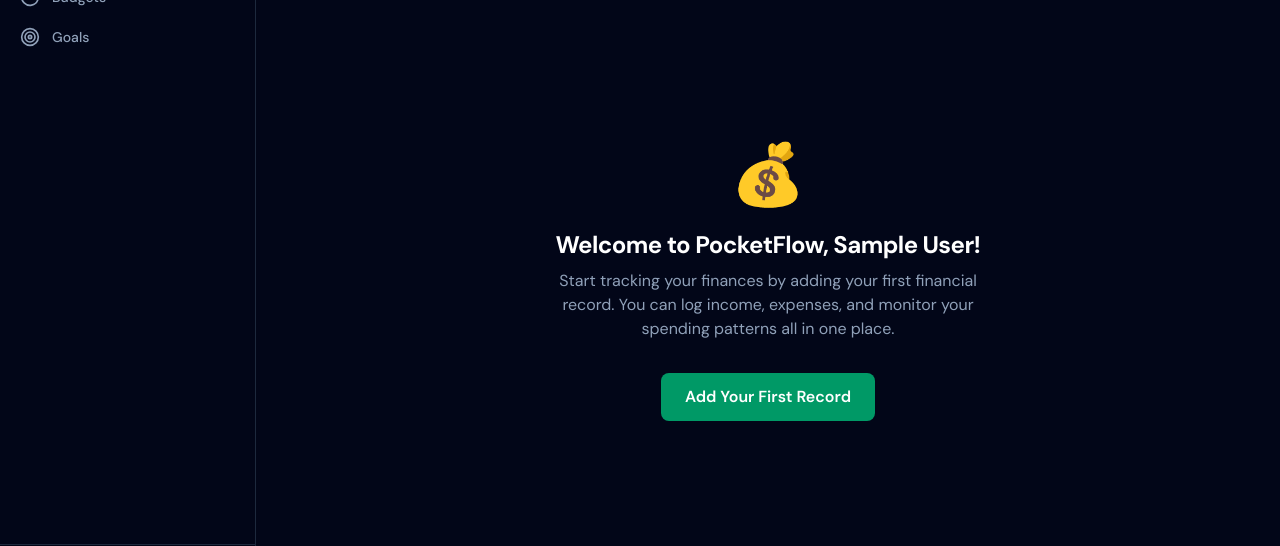
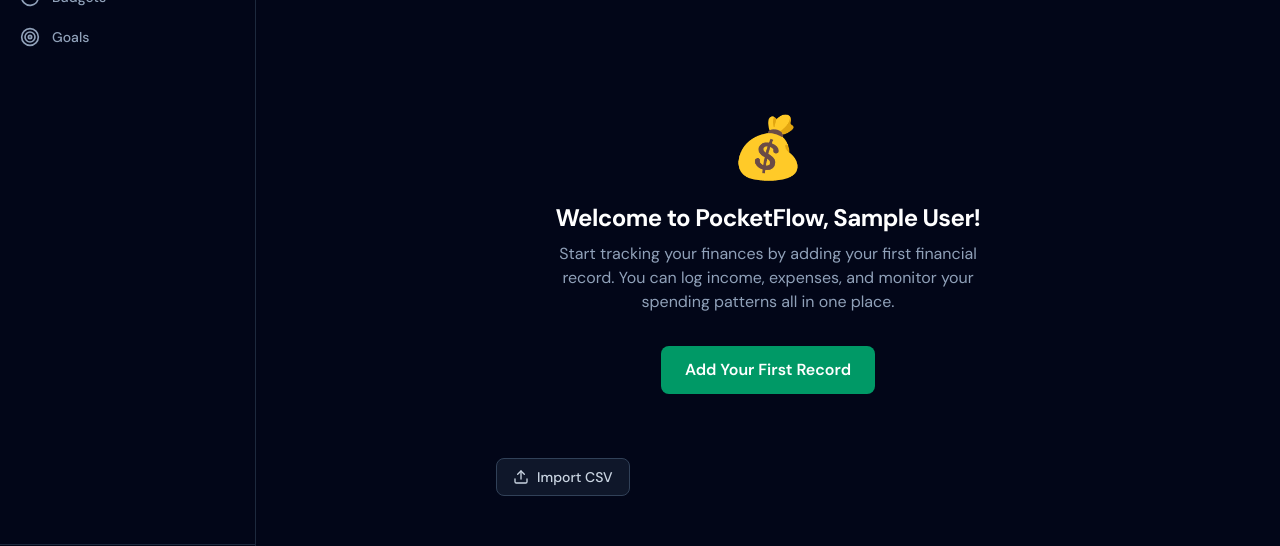
Before and after one commit to AyomideKayode/pocketFlow, a React (Vite) app in the folder client/: page /dashboard in a window 1280 px wide. Shown: the part 181-727 px from the top of the page. Built offline with nearby package versions, Linux system fonts and the light colour scheme; no server answers; sample sign-in values are in the browser's storage.

Commit message:
fix (budgets): Use local month to avoid ealry/late budget reset issues that might be caused by UTC-based period. || fix (dashboard): Make CSV Import available for brand new users on EmptyState who have records to migrate.🚧💸

```diff
--- a/client/src/pages/dashboard/index.tsx
+++ b/client/src/pages/dashboard/index.tsx
@@ -110,6 +110,7 @@
   if (!loading && records.length === 0) {
     return (
       <div className='flex min-h-[calc(100vh-4rem)] items-center justify-center'>
+        <div className='space-y-4'>
           <EmptyState
             variant='welcome'
             icon='💰'
@@ -117,6 +118,18 @@
             description='Start tracking your finances by adding your first financial record. You can log income, expenses, and monitor your spending patterns all in one place.'
             actionText='Add Your First Record'
             onAction={() => navigate('/transactions')}
+          />
+          <button
+            onClick={() => setShowImportModal(true)}
+            className='flex items-center justify-center gap-2 rounded-lg border border-slate-700 bg-slate-800/50 px-4 py-2 text-sm font-medium text-slate-300 transition-colors hover:bg-slate-800 hover:text-white'
+          >
+            <Upload className='h-4 w-4' />
+            Import CSV
+          </button>
+        </div>
+        <CsvImportModal
+          isOpen={showImportModal}
+          onClose={() => setShowImportModal(false)}
         />
       </div>
     );
```
Also changed, not shown: 1 other file (tests, documents, lock files or other folders). Lines whose indentation alone changed are shown as unchanged.
